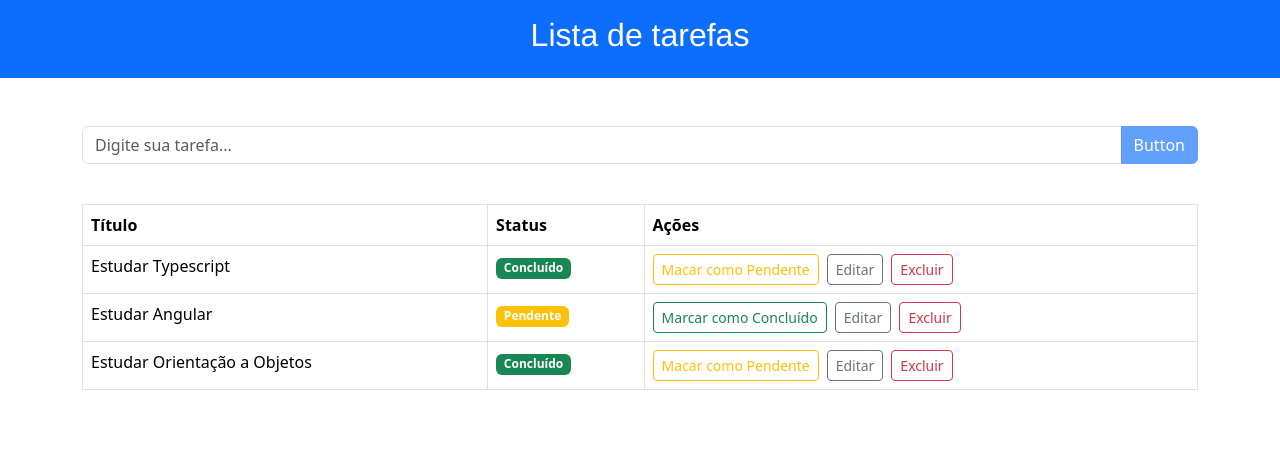
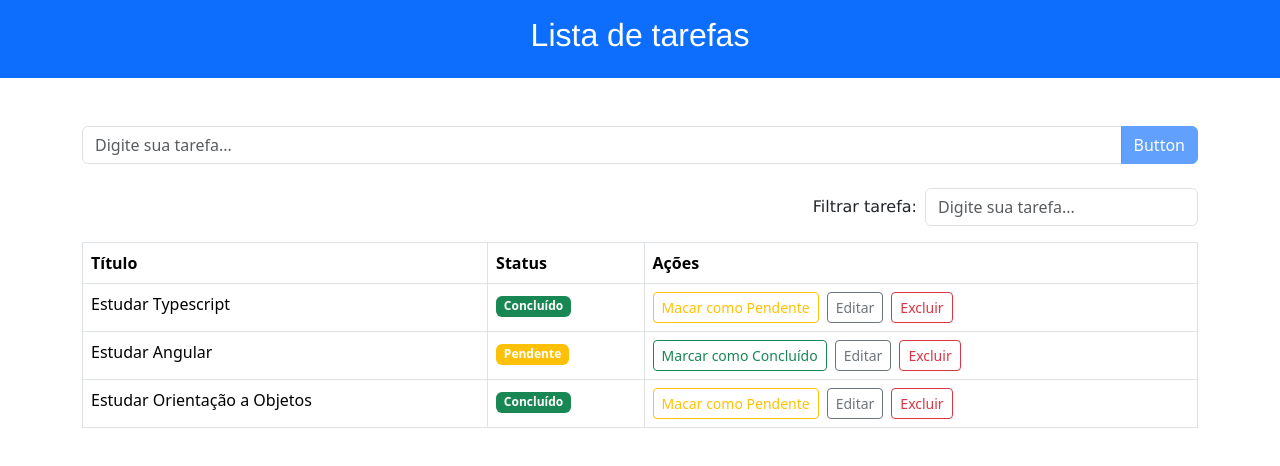
Before and after one commit to Renatonapoli/gerenciador-de-tarefas, an Angular app: page / in a window 1280 px wide. Shown: the top 466 px of the page. Built offline with nearby package versions, Linux system fonts and the light colour scheme; data requests are answered from the project's data file.

Commit message:
Filtro de pesquisa por tarefas

```diff
--- a/src/app/components/task-list/task-list.component.html
+++ b/src/app/components/task-list/task-list.component.html
@@ -1,6 +1,18 @@
 <app-task-form (taskAdded)="loadTasks()"></app-task-form>
 <app-toast></app-toast>
-<div class="container d-flex mt-4">
+<div class="container d-flex flex-column mt-4">
+  <div class="d-flex align-items-center justify-content-end me-2">
+    <label class="labelFiltrar" for="pesquisar">Filtrar tarefa:</label>
+    <div>
+      <input
+      type="text"
+      class="form-control mx-2"
+      placeholder="Digite sua tarefa..."
+      [(ngModel)]="filterTask"
+      />
+    </div>
+  </div>
+
   <table class="table table-bordered mt-3">
     <thead>
       <tr>
@@ -10,7 +22,7 @@
       </tr>
     </thead>
     <tbody>
-      <tr *ngFor="let task of tasks">
+      <tr *ngFor="let task of filteredTasks()">
         <td>
           <span *ngIf="!task.editar">{{ task.titulo }}</span>
           <input *ngIf="task.editar" type="text" [(ngModel)]="task.titulo" class="form-control">
--- a/src/app/components/task-list/task-list.component.scss
+++ b/src/app/components/task-list/task-list.component.scss
@@ -1,3 +1,3 @@
-.container {
-  z-index: -1;
+.labelFiltrar {
+  font-family: Verdana, Geneva, Tahoma, sans-serif;
 }
--- a/src/app/components/task-list/task-list.component.ts
+++ b/src/app/components/task-list/task-list.component.ts
@@ -10,6 +10,7 @@ import { ToastService } from 'src/app/services/toast.service';
 })
 export class TaskListComponent implements OnInit {
   tasks: Task[] = [];
+  filterTask: string = '';
 
   constructor(
     private taskService: TaskService,
@@ -70,4 +71,10 @@ export class TaskListComponent implements OnInit {
     task.editar = false;
     this.loadTasks();
   }
+
+  filteredTasks(): Task[] {
+    return this.tasks.filter((task) =>
+      task.titulo.toLowerCase().includes(this.filterTask.toLowerCase())
+    );
+  }
 }
--- a/src/app/models/task.model.ts
+++ b/src/app/models/task.model.ts
@@ -1,6 +1,6 @@
 export class Task {
   id!: number;
-  titulo?: string;
+  titulo!: string;
   completo?: boolean;
   editar?: boolean;
 }
```
